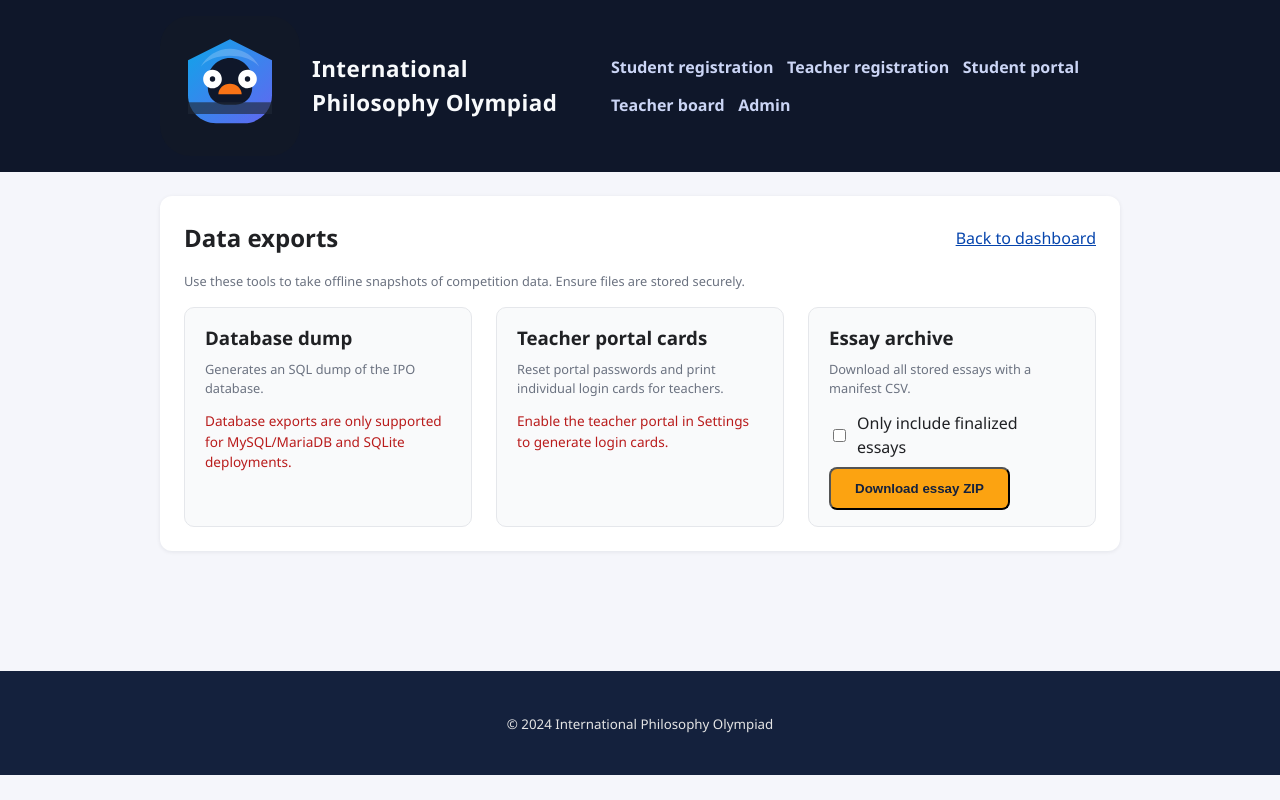
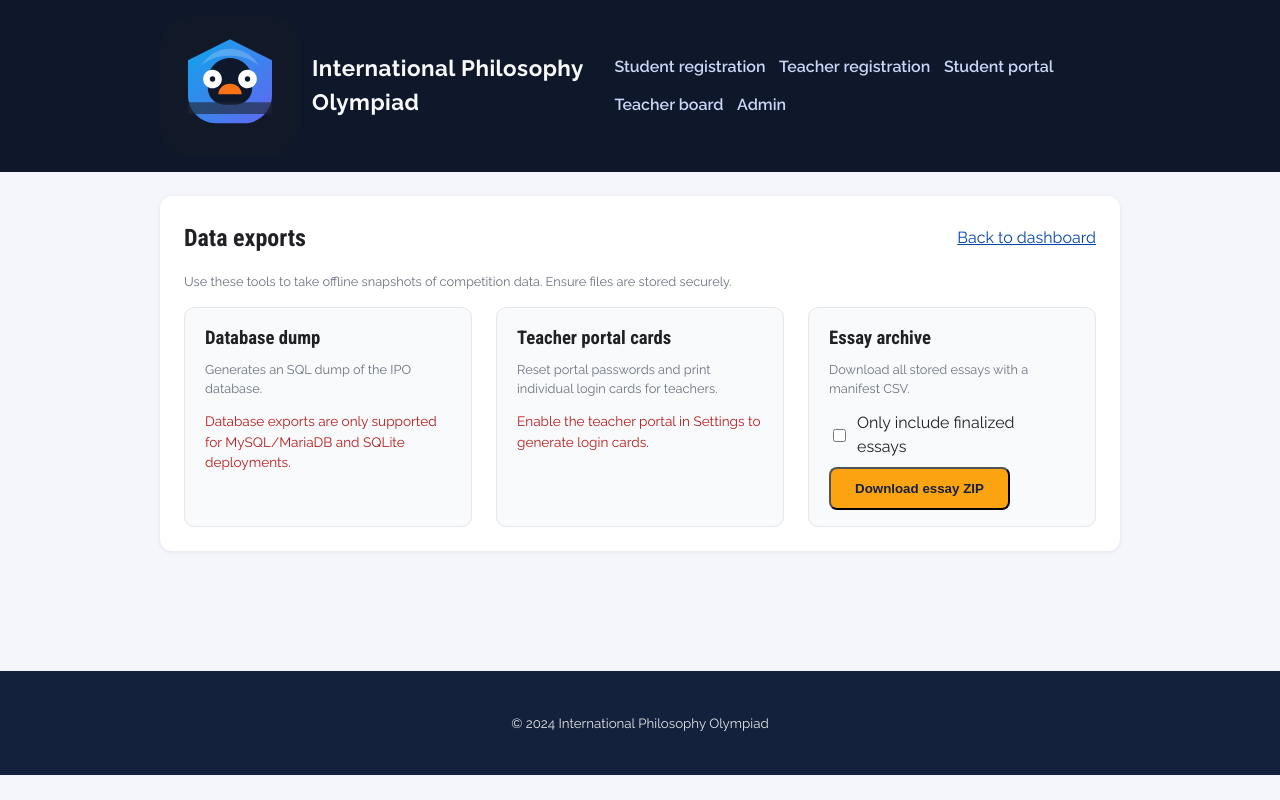
Before and after one commit to PanBartosz/IPO, a Python web app: template ipo_app/templates/admin/exports.html in a window 1280 px wide. Run offline with Jinja, Linux system fonts and the light colour scheme; the template is opened without the code that fills it, so the values that code supplies are empty.

Commit message:
Use IPO Warsaw 2026 fonts and tokens

```diff
--- a/ipo_app/static/css/main.css
+++ b/ipo_app/static/css/main.css
@@ -1,6 +1,16 @@
+@import url("https://fonts.googleapis.com/css2?family=Roboto+Condensed:wght@400;700&family=Raleway:wght@400;500;600;700&display=swap");
+
 :root {
   color-scheme: light;
-  font-family: "Segoe UI", Roboto, Helvetica, Arial, sans-serif;
+  --brand-purple: #822D80;
+  --brand-magenta: #E14CE1;
+  --brand-orange: #DE743B;
+  --brand-black: #121212;
+  --brand-white: #FFFFFF;
+  --font-heading: "Roboto Condensed", "Arial Narrow", system-ui, -apple-system, "Segoe UI", sans-serif;
+  --font-body: "Raleway", system-ui, -apple-system, "Segoe UI", sans-serif;
+  --brand-gradient: linear-gradient(270deg, var(--brand-purple) 0%, var(--brand-magenta) 45%, var(--brand-orange) 100%);
+  font-family: var(--font-body);
   line-height: 1.5;
 }
 
@@ -8,6 +18,15 @@ body {
   margin: 0;
   background: #f5f6fb;
   color: #202124;
+}
+
+h1,
+h2,
+h3,
+h4,
+h5,
+h6 {
+  font-family: var(--font-heading);
 }
 
 a {
```
